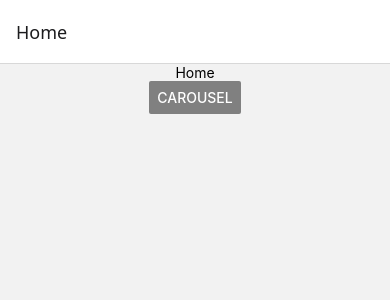
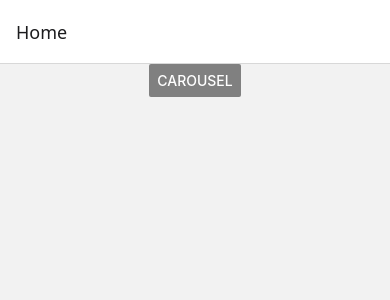
Before and after one commit to burakekincioglu/AnimatedProject, a React Native app: screen / in a window 390 px wide. Shown: the top 300 px of the page. Built offline with nearby package versions, Linux system fonts and the light colour scheme.

Commit message:
Anasayfa buton isimleri için Object.entries kullanılmaya başlandı

```diff
--- a/Screens/Home.tsx
+++ b/Screens/Home.tsx
@@ -1,6 +1,6 @@
 import { useNavigation } from '@react-navigation/native';
 import React from 'react';
-import { Button, StyleSheet, Text, View } from 'react-native';
+import { Button, StyleSheet, View } from 'react-native';
 import { constants } from './constants';
 
 const HomeScreen = () => {
@@ -9,12 +9,20 @@ const HomeScreen = () => {
 
     return (
         <View style={styles.container}>
-        <Text>Home</Text>
-        <Button
-        title='Carousel'
-        color={'gray'}
-        onPress={() => navigation.navigate(constants.ScreenNames.Carousel)}
-        />
+        {Object.entries(constants.ScreenNames).map(([key, value], index) => {
+
+            if (index === 0) {
+                return null
+            }else{
+                return(
+                    <Button
+                        title={key}
+                        color={'gray'}
+                        onPress={() => navigation.navigate(value)}
+                    />
+                )
+            }
+        })}
         </View>
     )
 }
```
